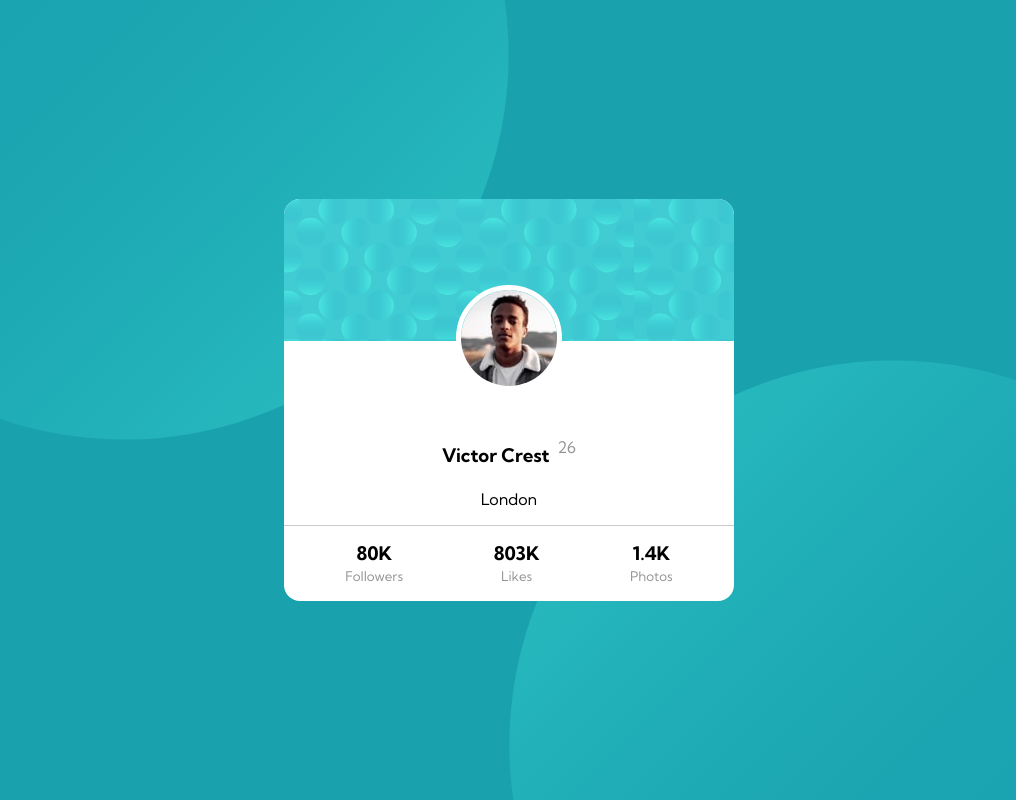
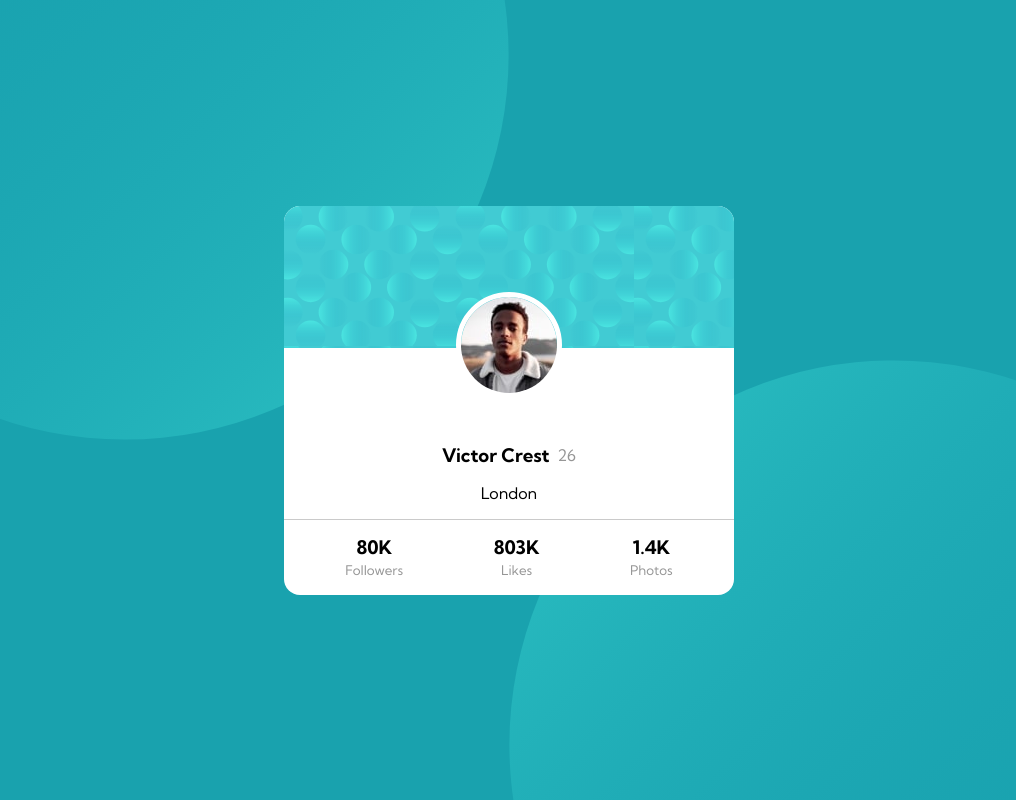
Before and after one commit to KarthikRaja1388/profile-card-component, a plain HTML site: page index.html in a window 1280 px wide. Shown: the top 800 px of the page, without its empty margins (131-1147 px from the left). Drawn offline with Linux system fonts and the light colour scheme.

Commit message:
initial commit

```diff
--- a/style.css
+++ b/style.css
@@ -84,7 +84,6 @@ body::after{
 .name p{
     margin-left: 0.5em;
     color: hsl(0, 0%, 59%);
-    padding-bottom: 1em;
 }
 
 .stats{
```
